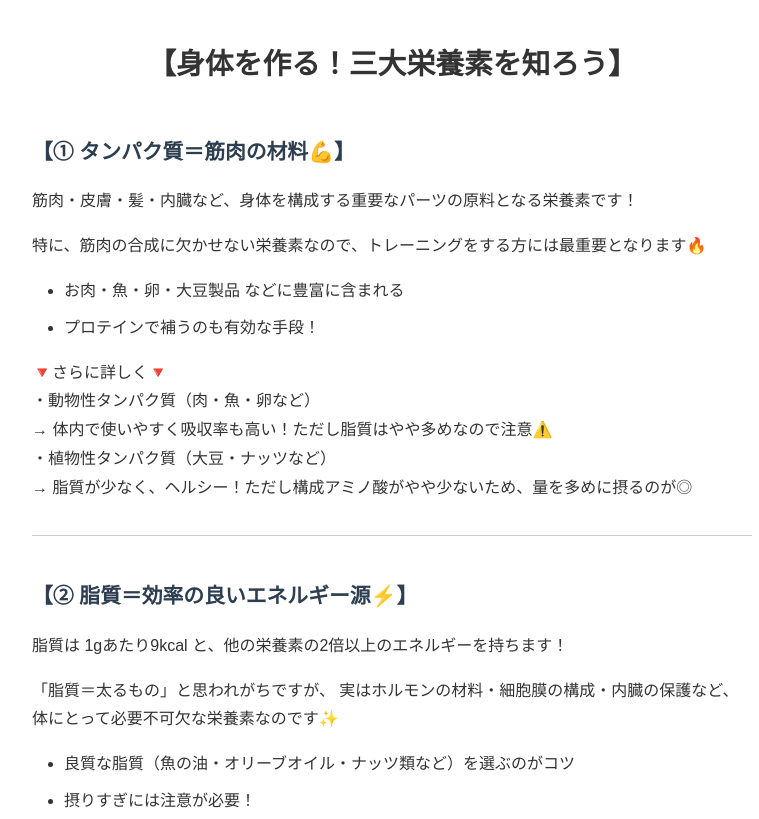
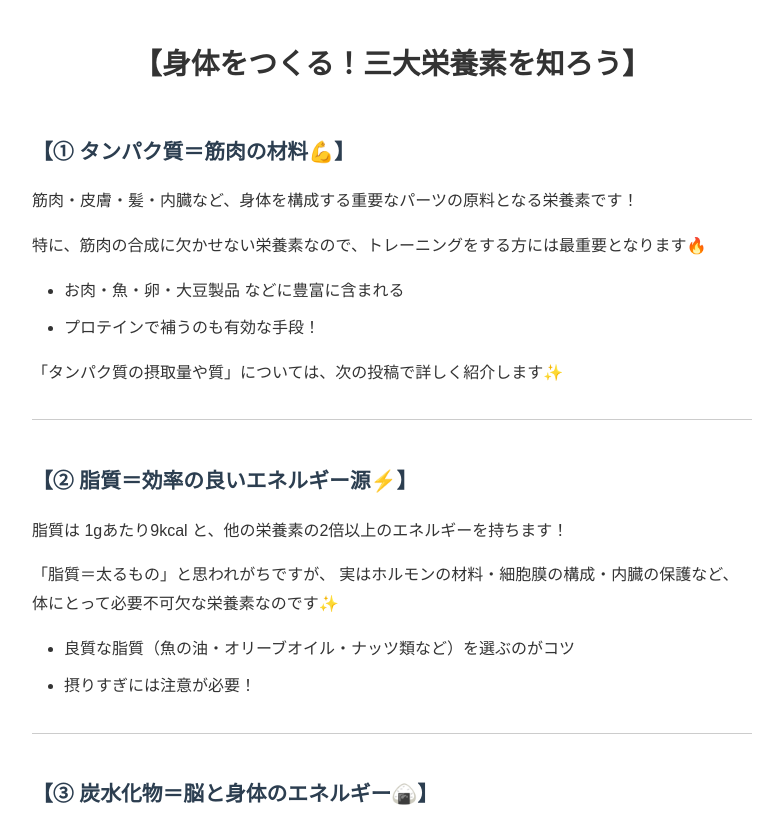
Before and after one commit to BYPERSONALGYM/the-three-major-nutrients, a plain HTML site: page index.html in a window 1280 px wide. Shown: the top 819 px of the page, without its empty margins (248-1007 px from the left). Drawn offline with Linux system fonts and the light colour scheme.

Commit message:
Update index.html

```diff
--- a/index.html
+++ b/index.html
@@ -2,7 +2,7 @@
 <html lang="ja">
 <head>
   <meta charset="UTF-8">
-  <title>身体を作る！三大栄養素を知ろう</title>
+  <title>身体をつくる！三大栄養素を知ろう</title>
   <meta name="viewport" content="width=device-width, initial-scale=1">
   <style>
     body {
@@ -49,7 +49,7 @@
 </head>
 <body>
 
-  <h1>【身体を作る！三大栄養素を知ろう】</h1>
+  <h1>【身体をつくる！三大栄養素を知ろう】</h1>
 
   <h2>【① タンパク質＝筋肉の材料💪】</h2>
   <p>
@@ -63,11 +63,7 @@
     <li>プロテインで補うのも有効な手段！</li>
   </ul>
   <p>
-    🔻さらに詳しく🔻<br>
-    ・動物性タンパク質（肉・魚・卵など）<br>
-    → 体内で使いやすく吸収率も高い！ただし脂質はやや多めなので注意⚠️<br>
-    ・植物性タンパク質（大豆・ナッツなど）<br>
-    → 脂質が少なく、ヘルシー！ただし構成アミノ酸がやや少ないため、量を多めに摂るのが◎
+    「タンパク質の摂取量や質」については、次の投稿で詳しく紹介します✨
   </p>
 
   <div class="divider"></div>
```
